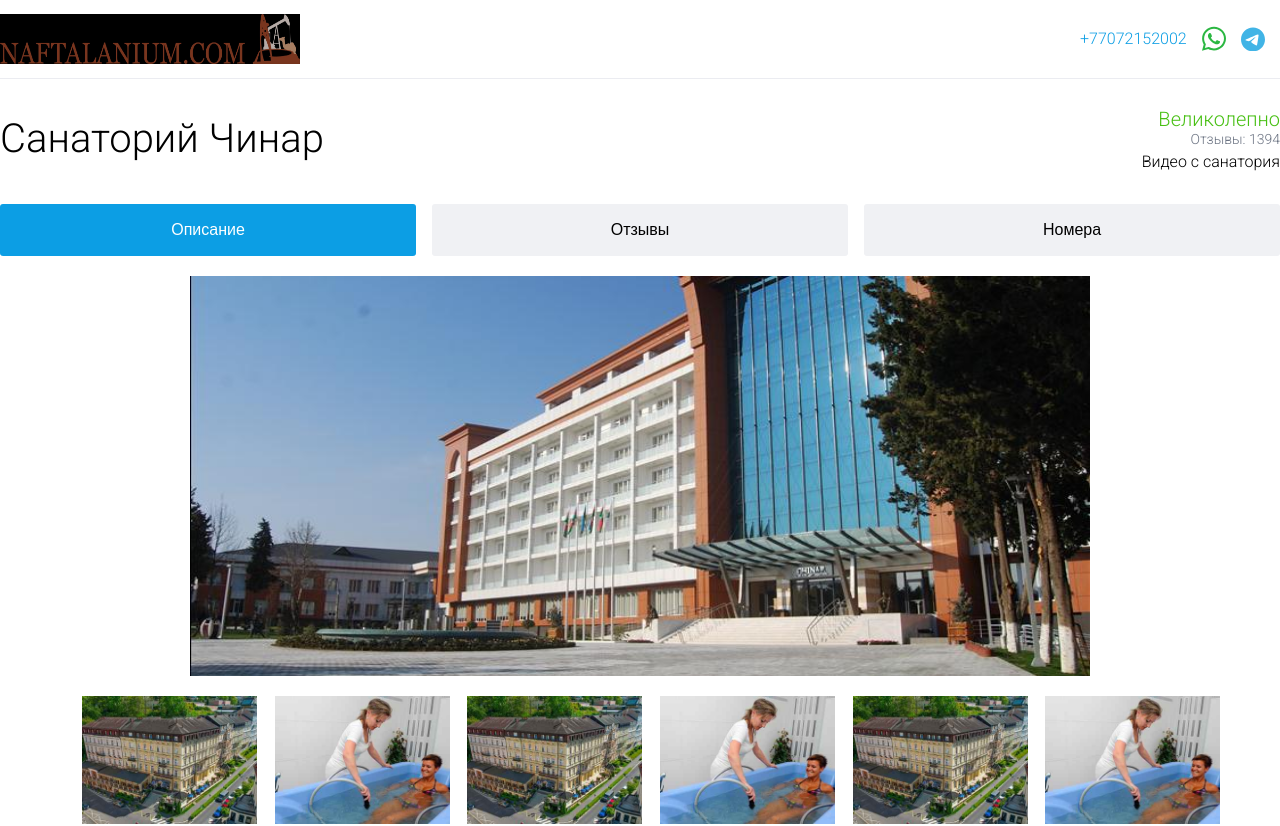
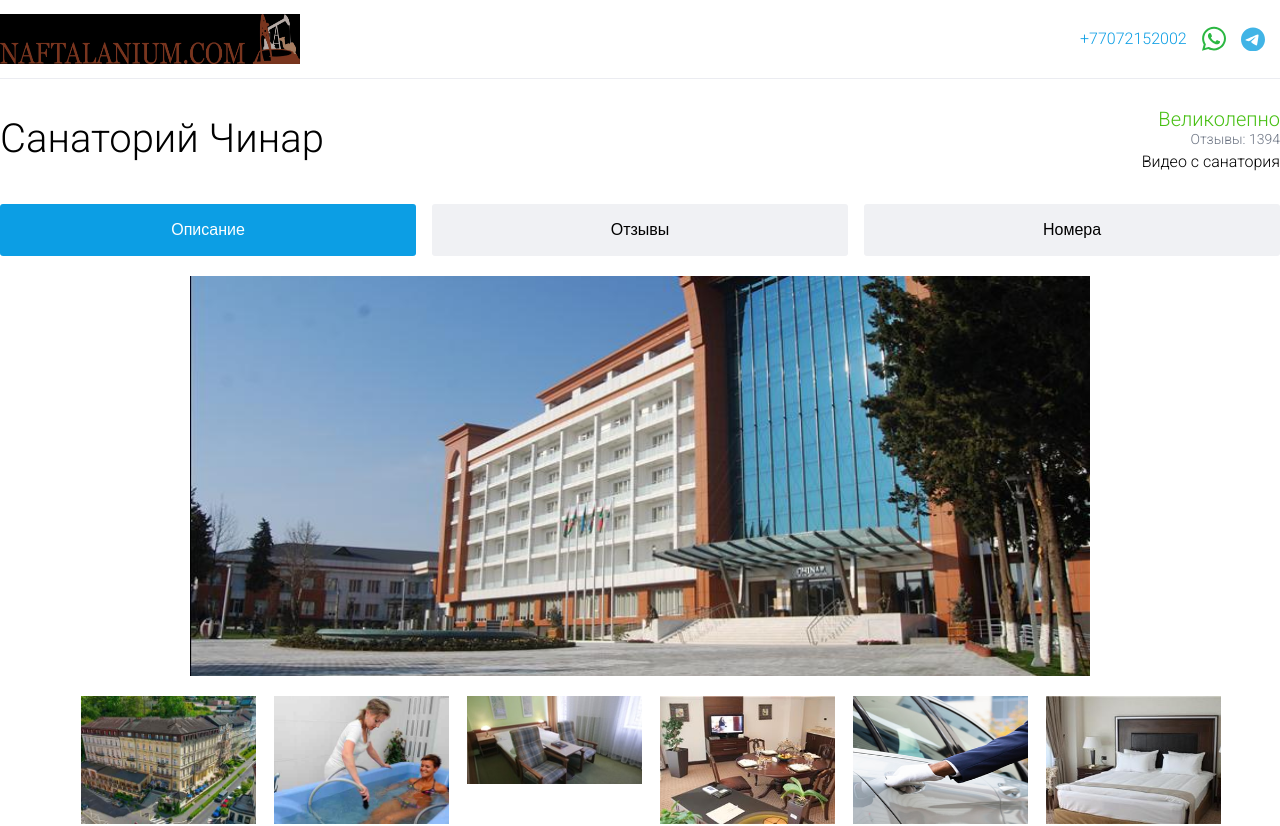
Before and after one commit to AkimbaevTimyr/sanarotium-app, a Vue app: page /sanatorium/1/1 in a window 1280 px wide. Shown: the top 826 px of the page. Built offline with nearby package versions, Linux system fonts and the light colour scheme.

Commit message:
add position current img in modal window, fix css styles

```diff
--- a/src/components/Sanatorium/Gallery.vue
+++ b/src/components/Sanatorium/Gallery.vue
@@ -24,7 +24,7 @@ export default {
       modal,
       currentImg,
       modalHeight,
-      modalWidth
+      modalWidth,
     }
   },
   setup() {
@@ -64,6 +64,9 @@ export default {
     indexImg() {
       const img = this.galleryImages.find(el => el.src === this.currentImg)
       return this.galleryImages.indexOf(img);
+    },
+    imgTotalCount() {
+      return galleryImages.length;
     }
   }
 }
@@ -75,9 +78,9 @@ export default {
       <img alt="123" :src="getImageSanatoriumsUrl(mainImg)" />
     </div>
     <div class="sanatorium-gallery-right">
-      <div v-for="img in galleryImages" @click="handleClick(img)" style="cursor: pointer">
+      <div class="img-container img-odd" v-for="img in galleryImages" @click="handleClick(img)" style="cursor: pointer">
         <img
-            class="sanatorium-gallery-right-img img-odd"
+            class="sanatorium-gallery-right-img"
             alt="123"
             :src="getImageUrl(img.src)"
         >
@@ -114,8 +117,9 @@ export default {
             </div>
           </div>
           <div class="gallery-modal-buttons">
-            <div @click="previousImg()" class="switcher-color">Предыдущая</div>
-            <div @click="nextImg()" class="switcher-color">Следующая</div>
+            <button :disabled="indexImg === 0" @click="previousImg()" class="switcher-color">Предыдущая</button>
+            <div>   {{ ++indexImg }} / {{ imgTotalCount }}   </div>
+            <button :disabled="++indexImg === imgTotalCount" @click="nextImg()" class="switcher-color">Следующая</button>
           </div>
       </div>
     </div>
@@ -137,7 +141,6 @@ export default {
 }
 
 .img-odd {
-  margin-bottom: 16px;
   margin-right: 6px;
 }
 
@@ -166,6 +169,13 @@ export default {
   max-width: 900px;
   max-height: 400px;
   width: 100%;
+  height: 100%;
+}
+
+.img-container {
+  max-width: 175px;
+  width: 100%;
+  max-height: 128px;
   height: 100%;
 }
 
@@ -205,7 +215,6 @@ export default {
 
 .switcher-color {
   color:  black;
-  cursor: pointer;
   font-size: 20px;
 }
 
@@ -228,6 +237,7 @@ export default {
 .gallery-modal-buttons{
   display: flex;
   justify-content: space-between;
+  align-items: center;
   margin-top: 15px;
 }
 
--- a/src/data/images.js
+++ b/src/data/images.js
@@ -1,7 +1,6 @@
 export function getImageUrl(path, name) {
     return new URL(`${path}/${name}`, import.meta.url).href
 }
-
 
 export const galleryImages = [
     {
@@ -11,15 +10,15 @@ export const galleryImages = [
         src: "people.jpeg"
     },
     {
-        src: "city.jpeg"
+        src: "room.jpeg"
     },
     {
-        src: "people.jpeg"
+        src: "president.jpeg"
     },
     {
-        src: "city.jpeg"
+        src: "materials.png"
     },
     {
-        src: "people.jpeg"
+        src: "two-person-standart.jpeg"
     },
 ]
--- a/src/pages/Sanatoriums.vue
+++ b/src/pages/Sanatoriums.vue
@@ -4,7 +4,6 @@ import Footer from "@/components/Footer.vue";
 import {sanatoriums} from "@/data/sanatoriums.js";
 import Reviews from "@/components/Sanatorium/Reviews.vue";
 import Feedback from "@/components/Feedback.vue";
-import {getImageUrl} from "@/data/images.js";
 
 export default {
   name: "Sanatoriums",
@@ -83,7 +82,7 @@ export default {
 .sanatoriums-item {
   max-width: 400px;
   max-height: 430px;
-  height: 100%;
+  min-height: 430px;
   width: 100%;
   border: 1px solid #D5D9E1;
   padding-bottom: 20px;
```
